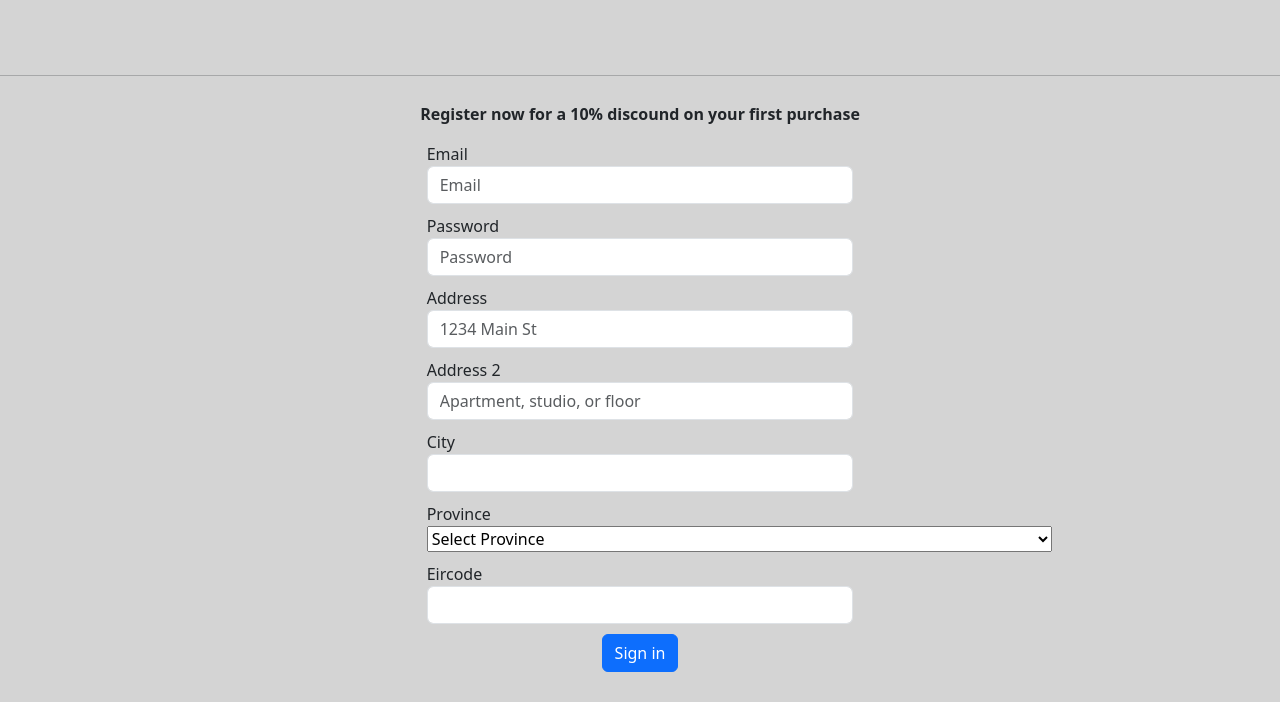
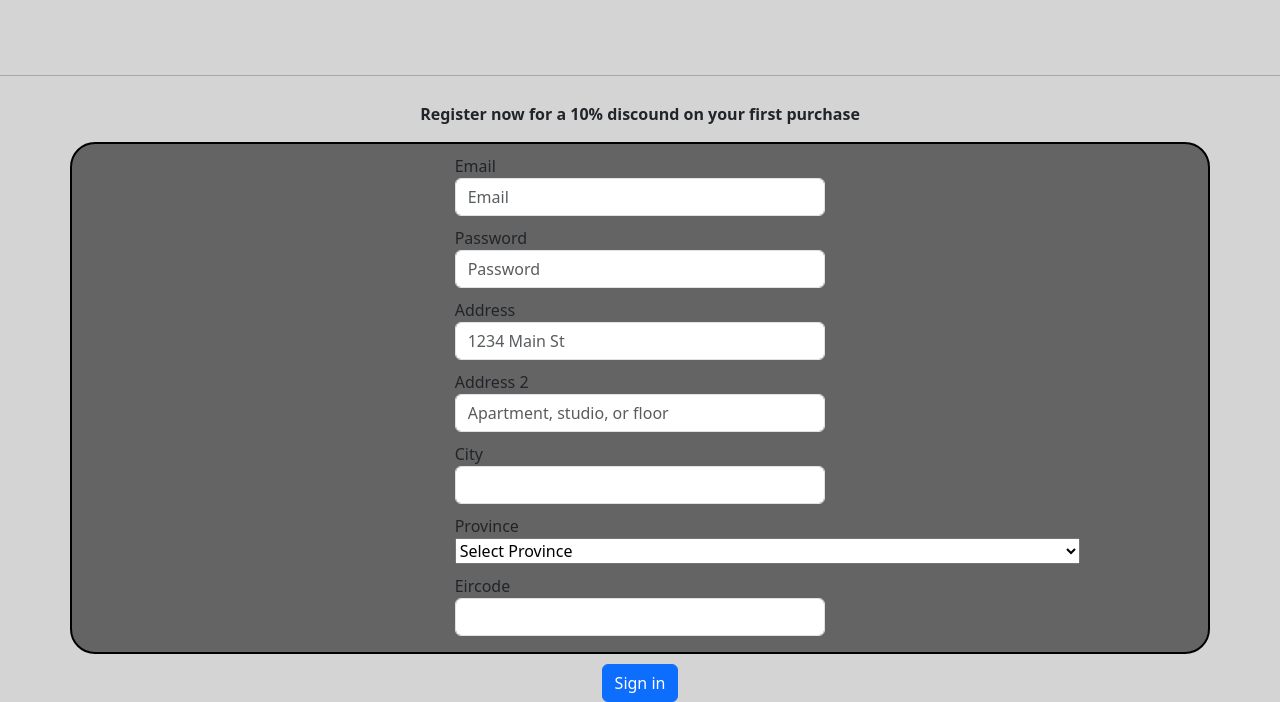
Before and after one commit to qahramantaha/qahramantaha.github.io, a plain HTML site: page Contact.html in a window 1280 px wide. Shown: the part 138-840 px from the top of the page. Drawn offline with nearby package versions, Linux system fonts and the light colour scheme.

Commit message:
CSS on login page (background)

```diff
--- a/Contact.html
+++ b/Contact.html
@@ -3,6 +3,23 @@
 <html>
 
 <head>
+    <meta charset="UTF-8">
+   <!--Code by Laoi-->
+    <style>
+    div {}
+
+    .container {display: grid;
+                width: 80%;
+                height: auto;
+				border: 2px solid rgb(0, 0, 0);
+				grid-gap: 20px;
+				background-color:rgb(100, 100, 100);
+				border-style: solid;
+                border-radius: 25px;}
+
+
+
+    </style>
     <link rel="stylesheet" href="watchWebsite.css">
     <link href="https://cdn.jsdelivr.net/npm/bootstrap@5.3.3/dist/css/bootstrap.min.css" rel="stylesheet" integrity="sha384-QWTKZyjpPEjISv5WaRU9OFeRpok6YctnYmDr5pNlyT2bRjXh0JMhjY6hW+ALEwIH" crossorigin="anonymous">
 
@@ -36,9 +53,11 @@
     <h1 class="text-center">Signup/Login</h1>
 
     <hr>
+    <div id="container"></div>
     <p>Register now for a 10% discound on your first purchase</p>
     <!--Some of Bartlomiej's code included-->
     <!--https://getbootstrap.com/docs/4.0/components/forms/ this code creates a form for users containing email, passowrd, address, city, state, zip and a sign in button. to make an account.-->
+    <div class="container">
         <form>
             <div class="form-row  d-flex justify-content-center">
                 <div class="form-group col-md-4 col-sm-12 ">
@@ -97,7 +116,7 @@
             </div>
             <button type="submit" class="btn btn-primary">Sign in</button>
         </form>
-
+    </div>
 
 </body>
 
```
Lines whose indentation alone changed are shown as unchanged.
